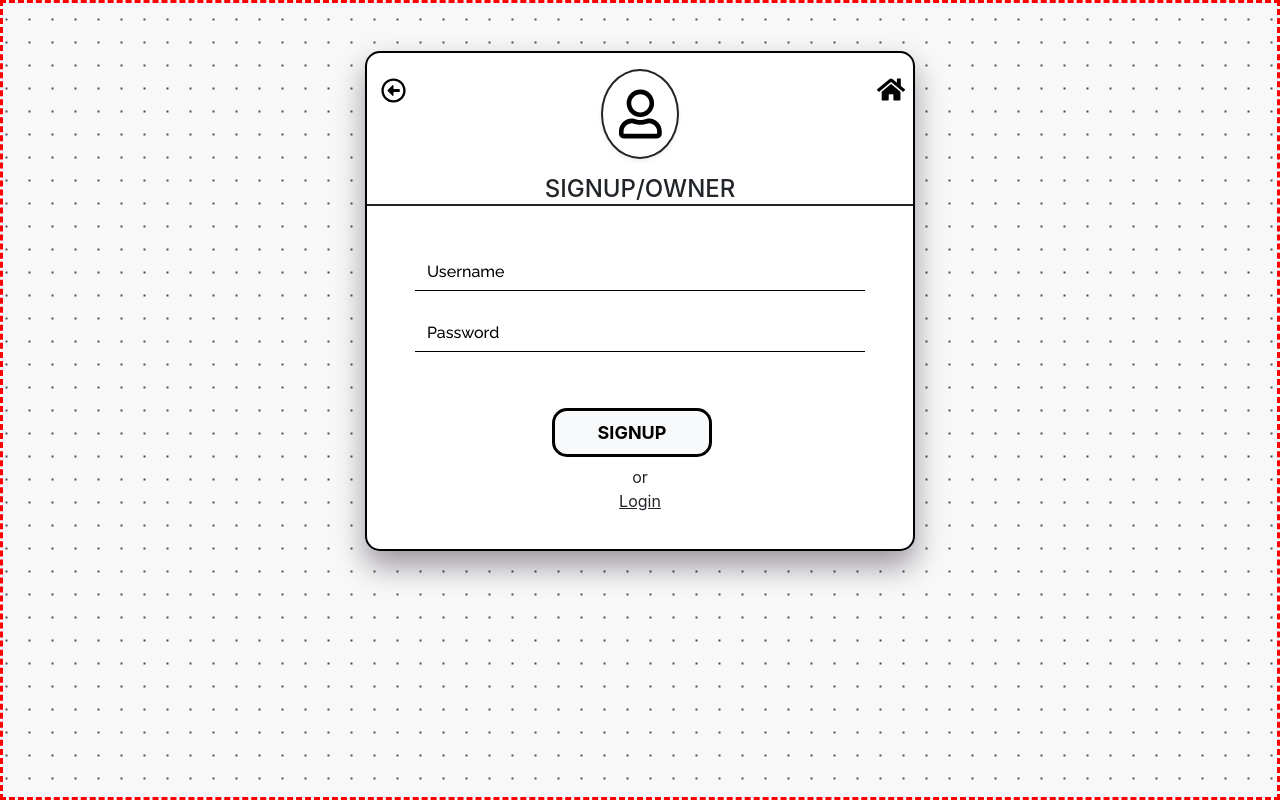
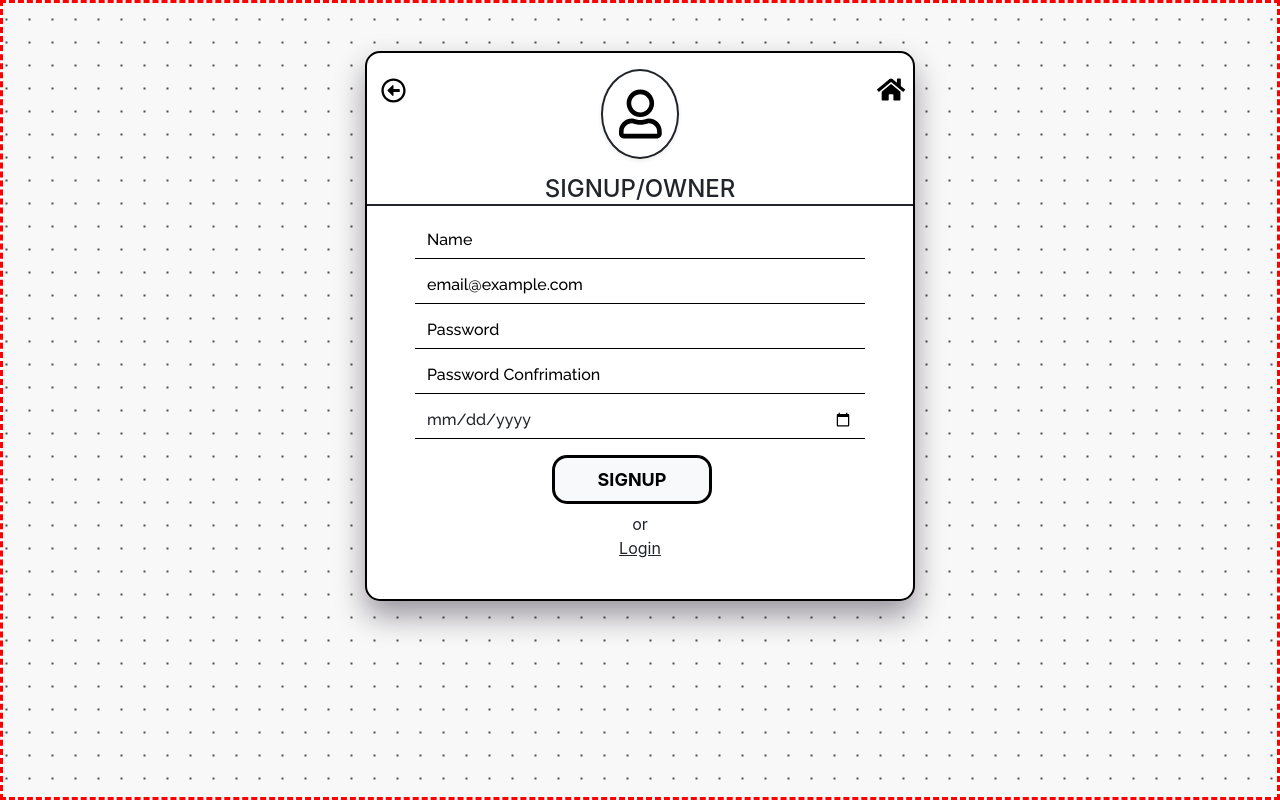
Before and after one commit to Berabjesus/10ant---House-rental-app-frontend, a React (Create React App) app: page /signup/owner in a window 1280 px wide. Built offline with nearby package versions, Linux system fonts and the light colour scheme; a web font is replaced by a local one.

Commit message:
add clickHandler callback function

```diff
--- a/src/components/authentication/buttons.js
+++ /dev/null
@@ -1,10 +0,0 @@
-
-const Buttons = ({link, text}) => {
-  return (
-    <>
-     <button className= "btn btn-light px-3 py-2 my-2 me-3 fw-bold landing_btns glow_button" type="button">{text}</button>
-    </>
-  )
-}
-
-export default Buttons;
--- a/src/components/authentication/common.js
+++ b/src/components/authentication/common.js
@@ -1,25 +1,30 @@
 import { Link, useHistory } from 'react-router-dom';
 import {faUser} from '@fortawesome/free-regular-svg-icons'
 import { FontAwesomeIcon } from '@fortawesome/react-fontawesome';
-import Button from './buttons'
 import Navigation from './navigation'
 import styles from './common.module.css'
 
-const Common = ({status}) => {
+const Common = ({clickhandler}) => {
 
   const pathName =  window.location.pathname.replace('/', '').toUpperCase();
-  const formForSignUp = (()=> {
-    if (pathName.split('/')[0] && pathName.split('/')[0] === 'SIGNUP') {
-      return styles.wide_form_box
-    } else {
-      return styles.default_width
-    }
-  })();
+
+  let formForSignUp;
   let appendForSignUp;
-  if (status === 'SIGNUP/TENANT') {
-    appendForSignUp = ''
-  } else if(status === 'SIGNUP/OWNER') {
 
+  if (pathName.split('/')[0] && pathName.split('/')[0] === 'SIGNUP') {
+    formForSignUp = styles.signup_form_box
+    appendForSignUp =
+    <>
+      <div className="px-5 pt-3 font_rw fw-bold">
+        <input className="form-control borderless_inputs mb-2" type="text" placeholder="Name" />
+        <input className="form-control borderless_inputs mb-2" type="email" placeholder="email@example.com" />
+        <input className="form-control borderless_inputs mb-2" type="password" placeholder="Password" />
+        <input className="form-control borderless_inputs mb-2" type="password" placeholder="Password Confrimation" />
+        <input className="form-control borderless_inputs mb-2" type="date"/>
+      </div>
+    </>;
+  } else {
+    formForSignUp = styles.default_form_box
   }
 
   return (
@@ -33,9 +38,10 @@ const Common = ({status}) => {
                 icon={faUser}
                 style={{ color: 'Black', fontSize: '90px' }}
               />
-              <h4>{ pathName === '' ? status : pathName}</h4>
+              <h4>{ pathName }</h4>
             </div>
-            {appendForSignUp ? appendForSignUp : (
+            {
+            appendForSignUp ? appendForSignUp : (
             <div className="pt-5 px-3 p-md-5 font_rw fw-bold">
               <input className="form-control borderless_inputs mb-4" type="text" placeholder="Username" />
               <input className="form-control borderless_inputs" type="password" placeholder="Password" />
@@ -43,7 +49,7 @@ const Common = ({status}) => {
             }
 
             <div className="align-self-center d-flex flex-column align-items-center">
-              <Button text={pathName === '' ? status : pathName.split('/')[0]} type="button" />
+              <button className= "btn btn-light px-3 py-2 my-2 me-3 fw-bold landing_btns glow_button" type="button" onClick = {clickhandler}>{ pathName.split('/')[0]}</button>
               <p>or</p>
               <Link to={`/${pathName === 'LOGIN' ? "signup" : "login"}`} className="text-decoration-underline">{pathName === 'LOGIN' ? "Sign Up" : "Login"}</Link>
             </div>
--- a/src/components/authentication/common.module.css
+++ b/src/components/authentication/common.module.css
@@ -12,11 +12,13 @@
   box-shadow: 0px 15px 30px rgba(14, 1, 24, 0.4);
 }
 
-.wide_form_box {
+.signup_form_box {
   width: 550px;
+  height: 550px;
 }
 
-.default_width {
+.default_form_box {
+  height: 500px;
   width: 400px;
 }
 
--- a/src/components/authentication/menu.js
+++ b/src/components/authentication/menu.js
@@ -1,6 +1,5 @@
 import styles from './menu.module.css'
 import { Link } from 'react-router-dom';
-import Navigation from './navigation'
 
 const Menu = () => {
   return (
--- a/src/containers/authentication/login.js
+++ b/src/containers/authentication/login.js
@@ -1,10 +1,11 @@
 import Common from '../../components/authentication/common'
 
 const Login = () => {
+  const handleClick = () => {
+    console.log('login clikced ');
+  }
   return (
-    <>
-      <Common status="login"/>
-    </>
+    <Common clickhandler = {handleClick} />
   )
 }
 
--- a/src/containers/authentication/ownerSignup.js
+++ b/src/containers/authentication/ownerSignup.js
@@ -1,8 +1,11 @@
 import Common from '../../components/authentication/common'
 
 const OwnerSignUp = () => {
+  const handleClick = () => {
+    console.log('owner clikced ');
+  }
   return (
-    <Common status="Sign up" />
+    <Common clickhandler = {handleClick} />
   )
 }
 
--- a/src/containers/authentication/signup.js
+++ b/src/containers/authentication/signup.js
@@ -3,7 +3,7 @@ const Signup = () => {
 
   return (
     <>
-      <section className={`d-flex justify-content-center pt-5 vh-100 section`}>
+      <section className={`d-flex justify-content-center pt-5 vh-100 section fade_in`}>
         <Menu />
       </section>
     </>
--- a/src/containers/authentication/tenantSignup.js
+++ b/src/containers/authentication/tenantSignup.js
@@ -1,8 +1,11 @@
 import Common from '../../components/authentication/common'
 
 const TenantSignUp = () => {
+  const handleClick = () => {
+    console.log('tennant clikced ');
+  }
   return (
-    <Common status="Sign up" />
+    <Common clickhandler = {handleClick} />
   )
 }
 
--- a/src/styles/index.css
+++ b/src/styles/index.css
@@ -14,7 +14,8 @@ body {
   -webkit-font-smoothing: antialiased;
   -moz-osx-font-smoothing: grayscale;
   background: #f8f8f8;
-  overflow: hidden;
+  overflow-x: hidden;
+
 }
 
 
```
